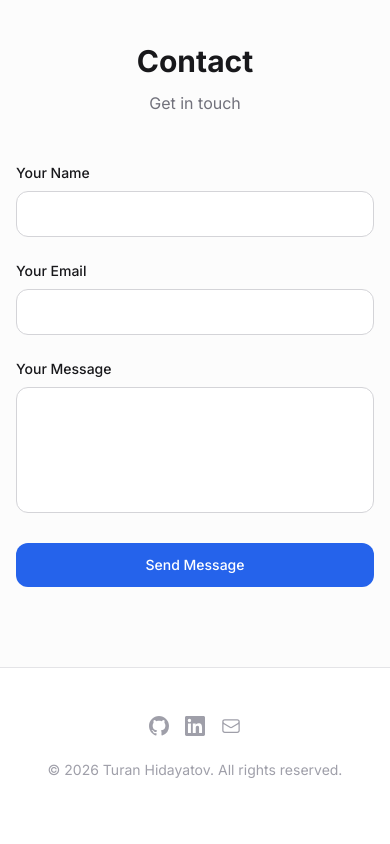
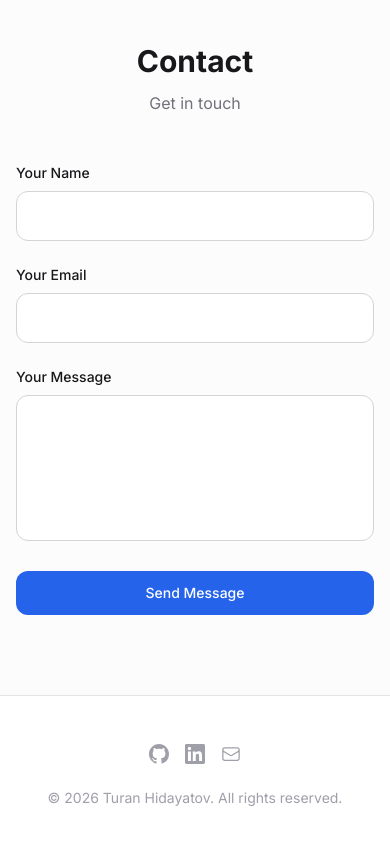
Before and after one commit to TuranHidayet/turanly, a Next.js app: page /en in a window 390 px wide. Shown: the part 2116-2960 px from the top of the page. Built offline with nearby package versions, Linux system fonts and the light colour scheme.

Commit message:
mobil input text-base, overflow-x-hidden

```diff
--- a/src/app/layout.tsx
+++ b/src/app/layout.tsx
@@ -24,8 +24,8 @@ export default function RootLayout({
   children: React.ReactNode;
 }) {
   return (
-    <html lang="en" suppressHydrationWarning className={`${inter.variable}`}>
-      <body className="min-h-screen font-sans antialiased">
+    <html lang="en" suppressHydrationWarning className={`${inter.variable} overflow-x-hidden`}>
+      <body className="min-h-screen font-sans antialiased overflow-x-hidden">
         <ScrollRestorer />
         <ThemeProvider attribute="class" defaultTheme="system" enableSystem>
           {children}
--- a/src/components/ContactForm.tsx
+++ b/src/components/ContactForm.tsx
@@ -18,7 +18,7 @@ export function ContactForm({ dict }: { dict: any }) {
         <input
           type="text"
           required
-          className="w-full rounded-xl border border-zinc-300 bg-white px-4 py-3 text-sm transition-colors focus:border-primary focus:ring-2 focus:ring-primary/20 focus:outline-none dark:border-zinc-700 dark:bg-zinc-900"
+          className="w-full rounded-xl border border-zinc-300 bg-white px-4 py-3 text-base transition-colors focus:border-primary focus:ring-2 focus:ring-primary/20 focus:outline-none dark:border-zinc-700 dark:bg-zinc-900"
         />
       </div>
 
@@ -27,7 +27,7 @@ export function ContactForm({ dict }: { dict: any }) {
         <input
           type="email"
           required
-          className="w-full rounded-xl border border-zinc-300 bg-white px-4 py-3 text-sm transition-colors focus:border-primary focus:ring-2 focus:ring-primary/20 focus:outline-none dark:border-zinc-700 dark:bg-zinc-900"
+          className="w-full rounded-xl border border-zinc-300 bg-white px-4 py-3 text-base transition-colors focus:border-primary focus:ring-2 focus:ring-primary/20 focus:outline-none dark:border-zinc-700 dark:bg-zinc-900"
         />
       </div>
 
@@ -36,7 +36,7 @@ export function ContactForm({ dict }: { dict: any }) {
         <textarea
           required
           rows={5}
-          className="w-full resize-none rounded-xl border border-zinc-300 bg-white px-4 py-3 text-sm transition-colors focus:border-primary focus:ring-2 focus:ring-primary/20 focus:outline-none dark:border-zinc-700 dark:bg-zinc-900"
+          className="w-full resize-none rounded-xl border border-zinc-300 bg-white px-4 py-3 text-base transition-colors focus:border-primary focus:ring-2 focus:ring-primary/20 focus:outline-none dark:border-zinc-700 dark:bg-zinc-900"
         />
       </div>
 
```
